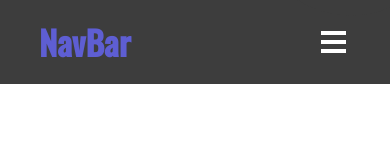
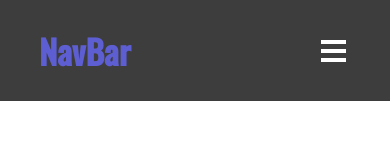
Before and after one commit to lukinoo/animated-navbar, a plain HTML site: page index.html in a window 390 px wide. Drawn offline with nearby package versions, Linux system fonts and the light colour scheme.

Commit message:
some changes

```diff
--- a/css/main.css
+++ b/css/main.css
@@ -79,3 +79,13 @@ nav {
         pointer-events: all;
     }
 }
+
+@media screen and (max-width:1024px) {
+    .nav-links {
+        clip-path: circle(50px at 90% -10%);
+        -webkit-clip-path: circle(50px at 90% -10%);
+    }
+    nav {
+        height: 12vh;
+    }
+}
```
